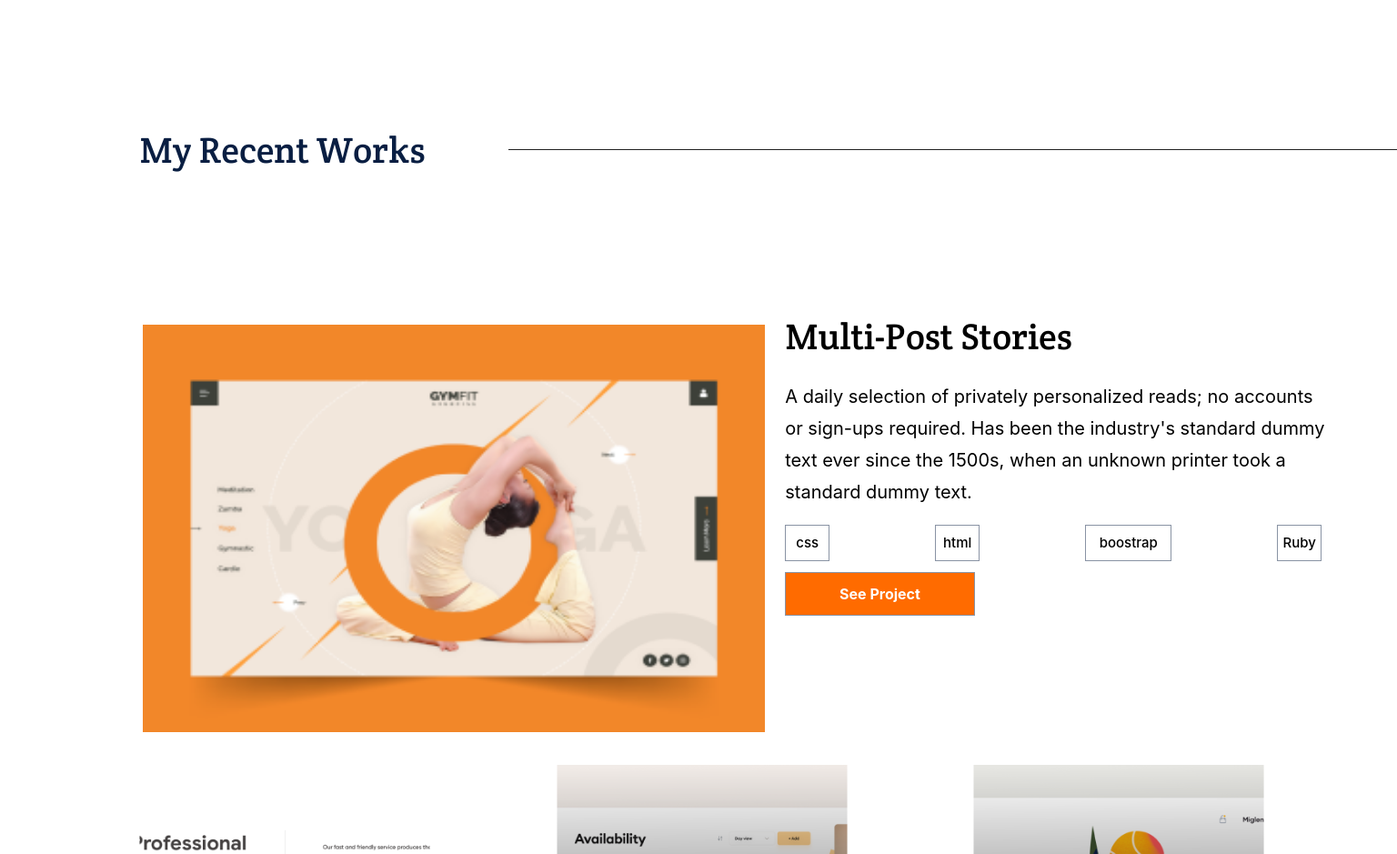
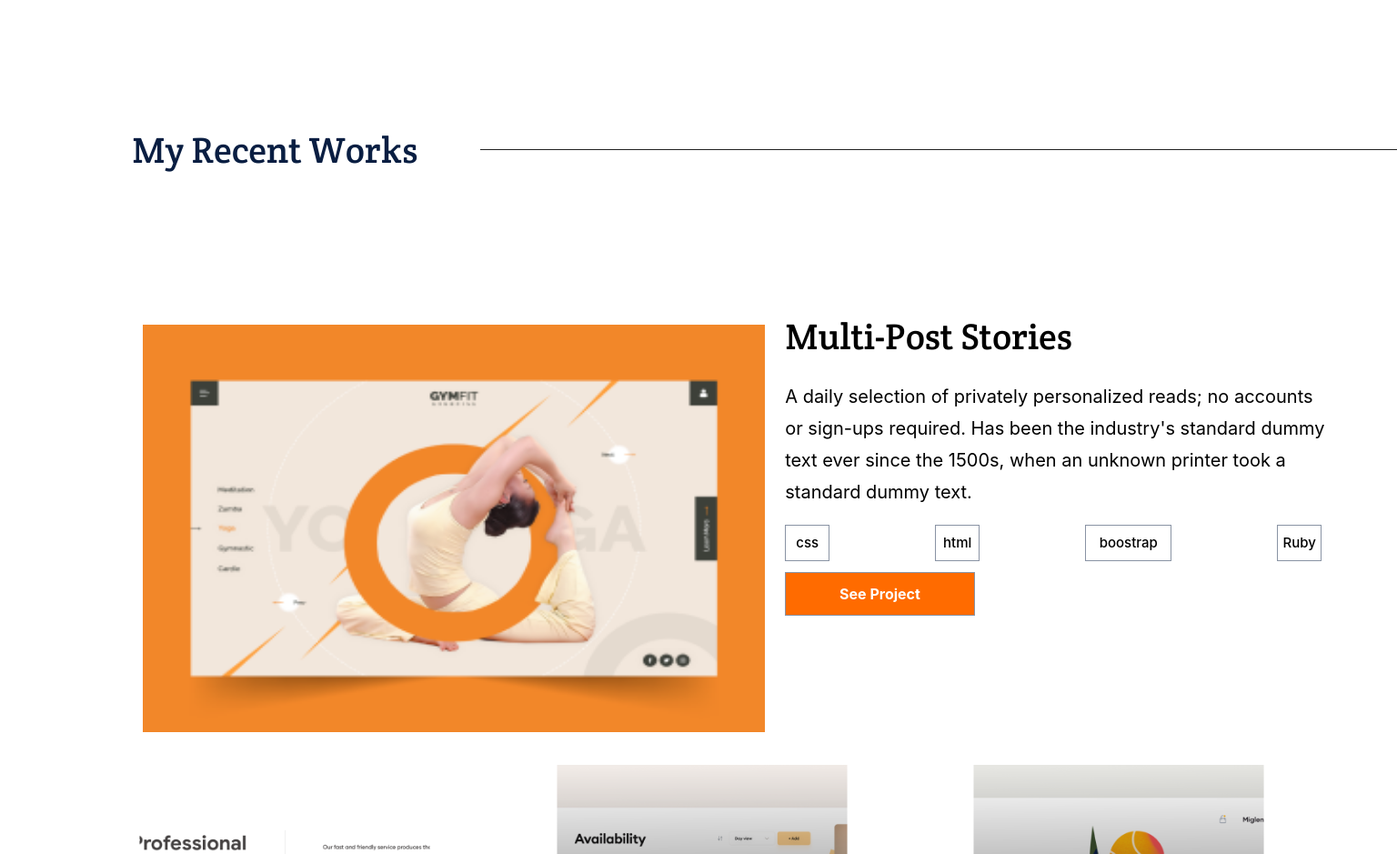
Before and after one commit to hernandanielzamora/Portfolio, a website: page index.html in a window 1536 px wide. Shown: the part 1020-1959 px from the top of the page at 91% size. Drawn offline with Linux system fonts and the light colour scheme.

Commit message:
Fixed responsiviness of the project section Title, now it respons well to responsive movement

```diff
--- a/styles/style.css
+++ b/styles/style.css
@@ -503,10 +503,11 @@ footer {
 }
 
 /* Desktop Version */
+
 /* QUERY  768 -> 1024 */
+
 /* 768 changes */
 @media only screen and (min-width: 768px) {
-
   /* NavBar */
   .menu {
     width: 35%;
@@ -607,8 +608,7 @@ footer {
   }
 
   .work-bar {
-    margin-left: 0%;
-    width: 55em;
+    width: -webkit-fill-available;
     color: #212121;
   }
 
@@ -617,10 +617,10 @@ footer {
     font-size: 2.5em;
     font-family: 'Crete Round', sans-serif;
     font-weight: 400;
-    width: 95%;
-    margin-left: 5%;
-    margin-right: 0%;
+    width: 700px;
+    margin-left: 4%;
     color: #091e42;
+    text-align: center;
   }
 
   .work-card {
@@ -866,9 +866,9 @@ footer {
 }
 
 /* QUERY  1024 -> 1440 */
+
 /* 1024 changes */
 @media only screen and (min-width: 1024px) {
-
   /* Main Section */
   .main-title {
     font-family: 'Crete Round', sans-serif;
@@ -913,8 +913,7 @@ footer {
   }
 
   .work-bar {
-    margin-left: 0%;
-    width: 120em;
+    width: -webkit-fill-available;
     color: #212121;
   }
 
@@ -923,10 +922,10 @@ footer {
     font-size: 2.5em;
     font-family: 'Crete Round', sans-serif;
     font-weight: 400;
-    width: 95%;
-    margin-left: 2.5%;
-    margin-right: 0%;
+    width: 13em;
+    margin-left: 4%;
     color: #091e42;
+    text-align: center;
   }
 
   .work-card {
@@ -1193,9 +1192,9 @@ footer {
 }
 
 /* QUERY 1440 -> 2560 */
+
 /* 1440 changes */
 @media only screen and (min-width: 1440px) {
-
   /* NavBar */
   .menu {
     width: 35%;
@@ -1289,10 +1288,6 @@ footer {
     margin: 0%;
   }
 
-  .work-bar {
-    width: 200%;
-  }
-
   .work-text-container {
     display: flex;
     flex-direction: row;
@@ -1301,8 +1296,7 @@ footer {
   }
 
   .work-bar {
-    margin-left: 0%;
-    width: 220em;
+    width: -webkit-fill-available;
     color: #212121;
   }
 
@@ -1311,10 +1305,10 @@ footer {
     font-size: 2.5em;
     font-family: 'Crete Round', sans-serif;
     font-weight: 400;
-    width: 95%;
-    margin-left: 10%;
-    margin-right: 0%;
+    width: 500px;
+    margin-left: 9%;
     color: #091e42;
+    text-align: center;
   }
 
   .work-card {
@@ -1588,9 +1582,9 @@ footer {
 }
 
 /* QUERY 2560 */
+
 /* 2560 changes */
 @media only screen and (min-width: 2560px) {
-
   /* Main Section */
   main {
     background-size: 40%;
@@ -1638,10 +1632,6 @@ footer {
     margin: 0%;
   }
 
-  .work-bar {
-    width: 400%;
-  }
-
   .work-text-container {
     display: flex;
     flex-direction: row;
@@ -1665,6 +1655,7 @@ footer {
     margin-right: 0%;
     color: #091e42;
   }
+
   .work-card {
     display: grid;
     grid-template-columns: 5% 40% 40% 5%;
```
